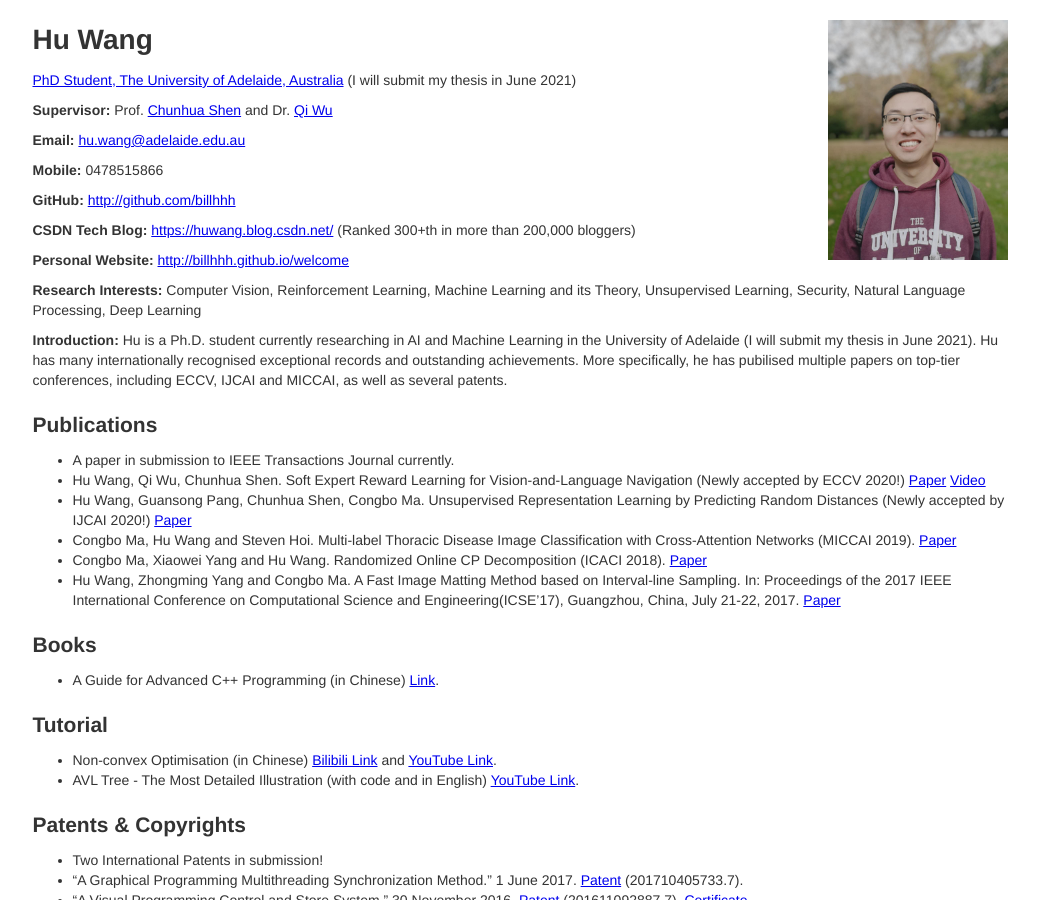
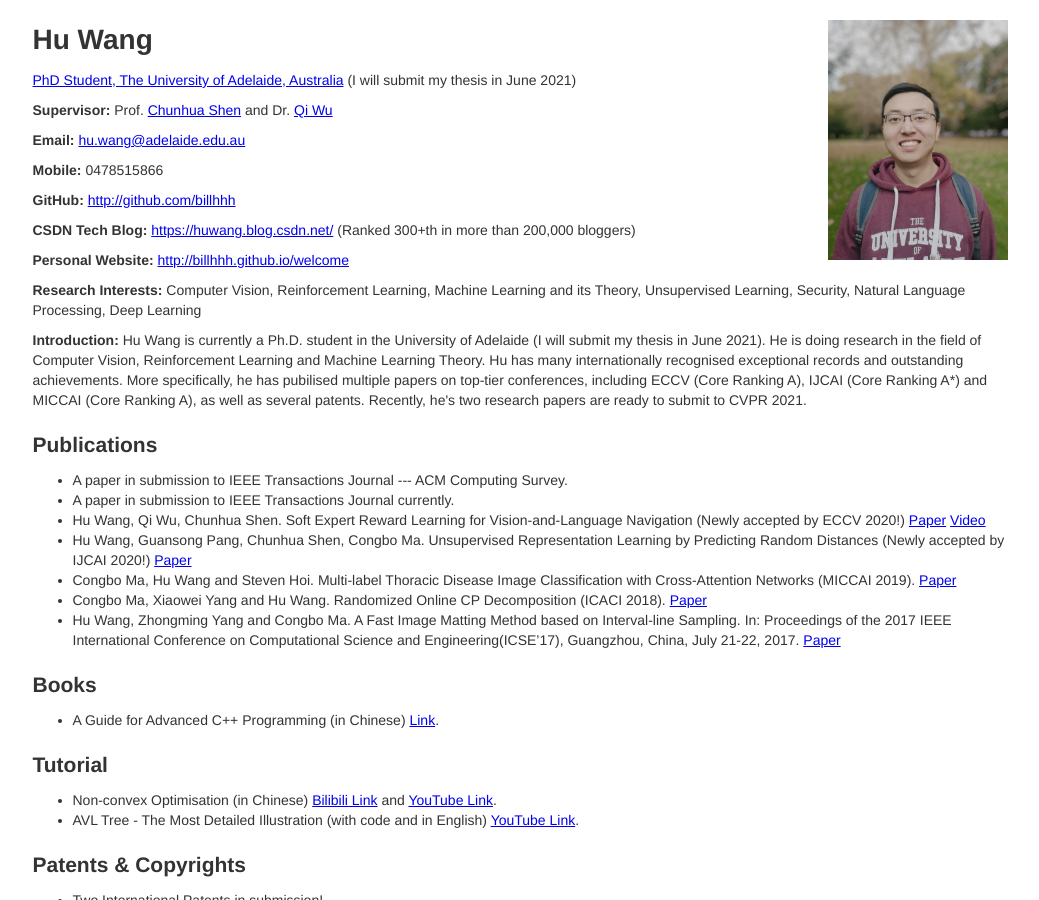
Before and after one commit to billhhh/whblog-omega, a Jekyll site: the page res/index.html, which Jekyll copies as it is, in a window 1280 px wide and 900 px high. Shown: the whole window, without its empty margins (120-1159 px from the left). Built offline with Jekyll 4.4.1, drawn with Linux system fonts in a browser that asks for light colours.

Commit message:
Update index.html

```diff
--- a/res/index.html
+++ b/res/index.html
@@ -43,15 +43,20 @@
       </p>
       <p>
         <strong>Introduction:</strong>
-        Hu is a Ph.D. student currently researching in AI and Machine Learning in the University of Adelaide (I will submit my thesis in June 2021).
+        Hu Wang is currently a Ph.D. student in the University of Adelaide (I will submit my thesis in June 2021).
+	He is doing research in the field of Computer Vision, Reinforcement Learning and Machine Learning Theory.
 	Hu has many internationally recognised exceptional records and outstanding achievements.
-	More specifically, he has pubilised multiple papers on top-tier conferences, including ECCV, IJCAI and MICCAI, as well as several patents.
+	More specifically, he has pubilised multiple papers on top-tier conferences, including ECCV (Core Ranking A), IJCAI (Core Ranking A*) and MICCAI (Core Ranking A), as well as several patents.
+	Recently, he's two research papers are ready to submit to CVPR 2021.
       </p>
 
 
 	  <h2>Publications</h2>
       <div class="row">
         <ul>
+	  <li>
+            A paper in submission to IEEE Transactions Journal --- ACM Computing Survey.
+          </li>
           <li>
             A paper in submission to IEEE Transactions Journal currently.
           </li>
```
